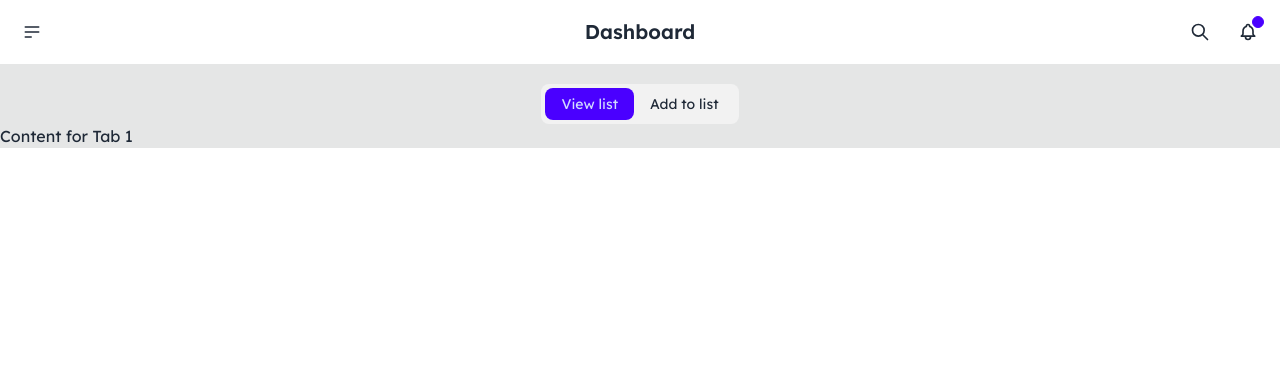
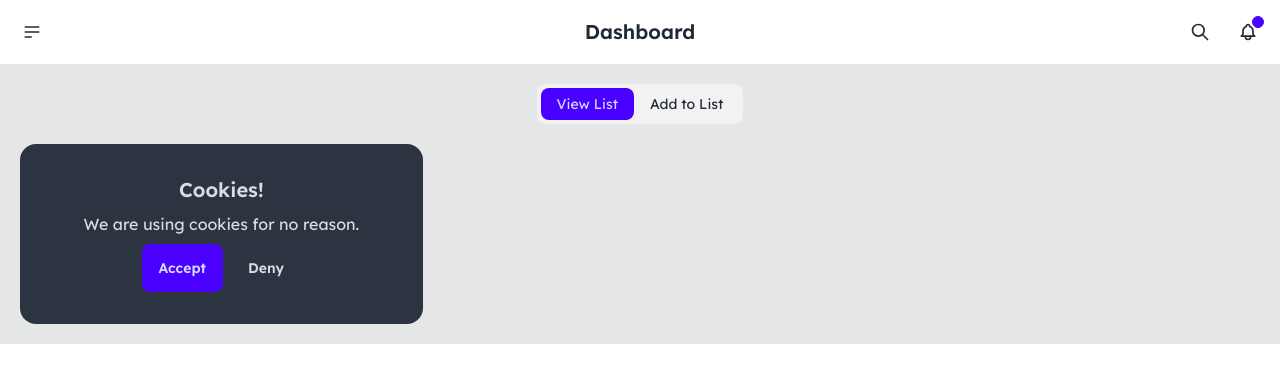
Before and after one commit to LokoGod/Dashboard, a React (Vite) app in the folder Client/: page /task in a window 1280 px wide. Shown: the top 382 px of the page. Built offline with nearby package versions, Linux system fonts and the light colour scheme.

Commit message:
task form

```diff
--- a/Client/src/pages/Task.jsx
+++ b/Client/src/pages/Task.jsx
@@ -8,30 +8,85 @@ const Task = () => {
   };
 
   return (
-    <div>
-      <main className="overflow-x-hidden overflow-y-auto bg-base-300">
-        <div className="flex items-center justify-center mt-5">
+    <div className="min-h-screen">
+      <main className="w-full overflow-x-hidden overflow-y-auto bg-base-300 p-5">
+        <div className="flex justify-center items-center mb-5">
           <div role="tablist" className="tabs tabs-boxed">
             <a
               role="tab"
               className={`tab ${activeTab === 1 ? "tab-active" : ""}`}
               onClick={() => handleTabClick(1)}
             >
-              View list
+              View List
             </a>
             <a
               role="tab"
               className={`tab ${activeTab === 2 ? "tab-active" : ""}`}
               onClick={() => handleTabClick(2)}
             >
-              Add to list
+              Add to List
             </a>
           </div>
         </div>
 
-        {activeTab === 1 && <div>Content for Tab 1</div>}
-        {activeTab === 2 && <div>Content for Tab 2</div>}
+        {activeTab === 1 && (
+          <div className="grid gap-4 grid-cols-1 md:grid-cols-2 lg:grid-cols-3">
+            {/* Card 1 */}
+            <div className="card bg-neutral text-neutral-content">
+              <div className="card-body items-center text-center">
+                <h2 className="card-title">Cookies!</h2>
+                <p>We are using cookies for no reason.</p>
+                <div className="card-actions justify-end">
+                  <button className="btn btn-primary">Accept</button>
+                  <button className="btn btn-ghost">Deny</button>
+                </div>
+              </div>
+            </div>
 
+            {/* Add more cards as needed */}
+          </div>
+        )}
+
+        {activeTab === 2 && (
+          <div>
+            <div>
+              <div className="flex justify-center">
+                <div className="card w-full md:w-128 bg-neutral text-neutral-content">
+                  <div className="card-body">
+                    <h2 className="card-title">Add to List</h2>
+                    <p>Content for adding to the list goes here.</p>
+
+                    <select className="select select-bordered w-full max-w-xs">
+                      <option disabled selected>
+                        Category
+                      </option>
+                      <option>Personal</option>
+                      <option>Work</option>
+                      <option>University</option>
+                      <option>Other</option>
+                    </select>
+
+                    <div className="form-control w-full max-w-xs">
+                      <label className="label">
+                        <span className="label-text">Task Summary</span>
+                        <span className="label-text-alt">
+                          eg: conquor the galaxy
+                        </span>
+                      </label>
+                      <input
+                        type="text"
+                        placeholder="Type here"
+                        className="input input-bordered w-full max-w-xs"
+                      />
+
+                    </div>
+                    {/* Additional content and actions for Add to List */}
+                  </div>
+                </div>
+              </div>
+            </div>
+          </div>
+        )}
       </main>
     </div>
   );
```
